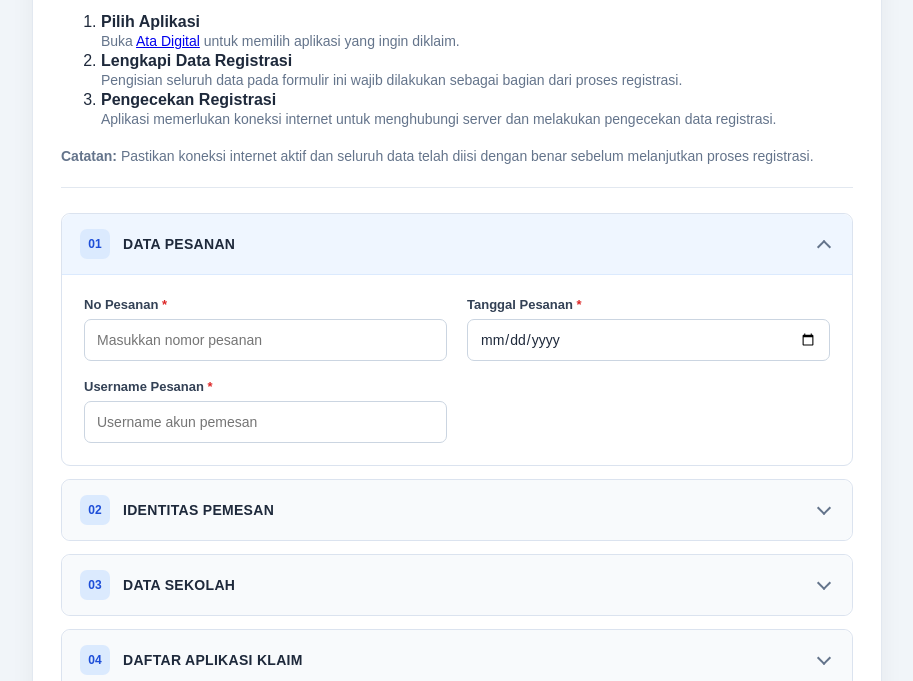
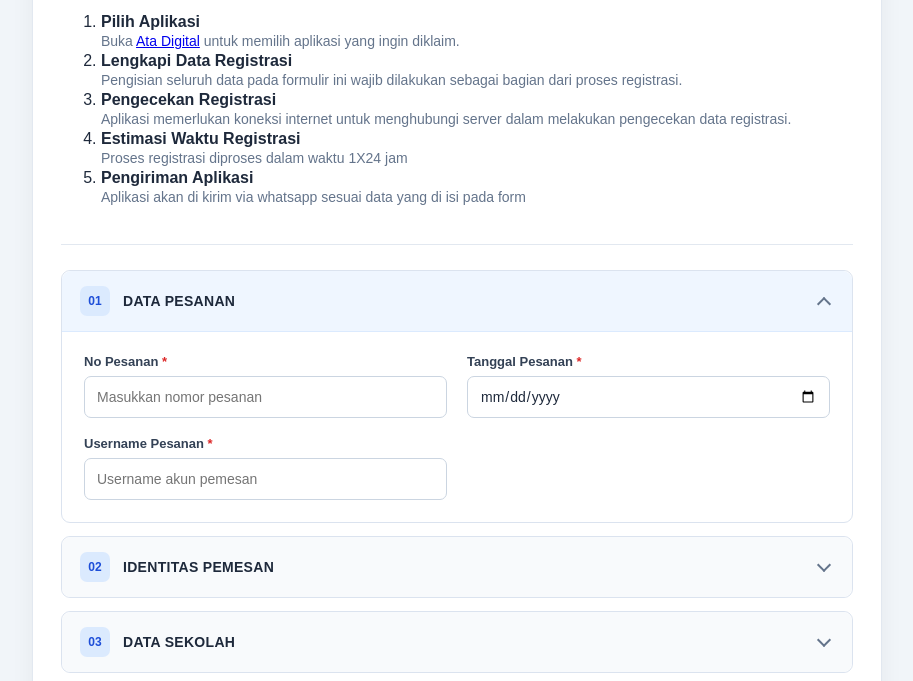
Before and after one commit to EmsinaDR/registrasiapp, a plain HTML site: page index.html in a window 1280 px wide. Shown: the part 119-800 px from the top of the page, without its empty margins (183-1096 px from the left). Drawn offline with Linux system fonts and the light colour scheme.

Commit message:
Update index.html

```diff
--- a/index.html
+++ b/index.html
@@ -30,11 +30,17 @@
         </li>
         <li>
             <strong>Pengecekan Registrasi</strong>
-            <p>Aplikasi memerlukan koneksi internet untuk menghubungi server dan melakukan pengecekan data registrasi.</p>
+            <p>Aplikasi memerlukan koneksi internet untuk menghubungi server dalam melakukan pengecekan data registrasi.</p>
+        </li>
+        <li>
+            <strong>Estimasi Waktu Registrasi</strong>
+            <p>Proses registrasi diproses dalam waktu 1X24 jam</p>
+        </li>
+        <li>
+            <strong>Pengiriman Aplikasi</strong>
+            <p>Aplikasi akan di kirim via whatsapp sesuai data yang di isi pada form</p>
         </li>
     </ol>
-
-    <p><strong>Catatan:</strong> Pastikan koneksi internet aktif dan seluruh data telah diisi dengan benar sebelum melanjutkan proses registrasi.</p>
 </div>
 
   <form
```
